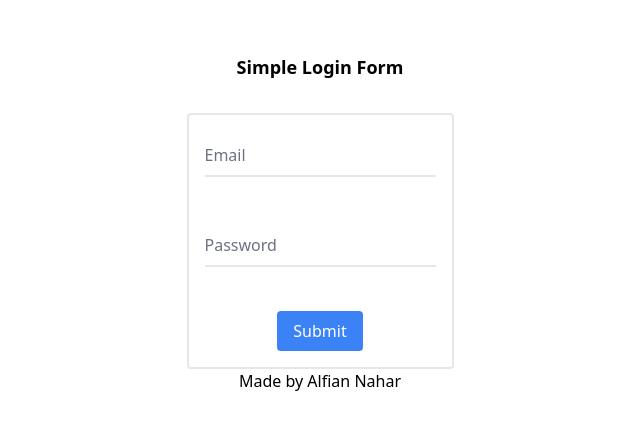
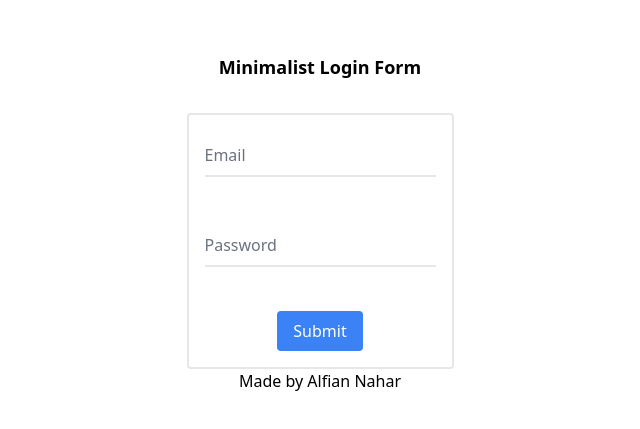
Before and after one commit to alfianahar/ci-cd-test, a React (Vite) app: page / in a window 1280 px wide. Shown: the part 177-606 px from the top of the page, without its empty margins (320-960 px from the left). Built offline with nearby package versions, Linux system fonts and the light colour scheme.

Commit message:
test again

```diff
--- a/src/App.tsx
+++ b/src/App.tsx
@@ -5,7 +5,7 @@ function App() {
   return (
     <>
       <div className="flex h-screen flex-col items-center justify-center">
-        <h1 className="font-sans text-lg font-bold">Simple Login Form</h1>
+        <h1 className="font-sans text-lg font-bold">Minimalist Login Form</h1>
         <LoginForm />
         <footer>Made by Alfian Nahar</footer>
       </div>
```
